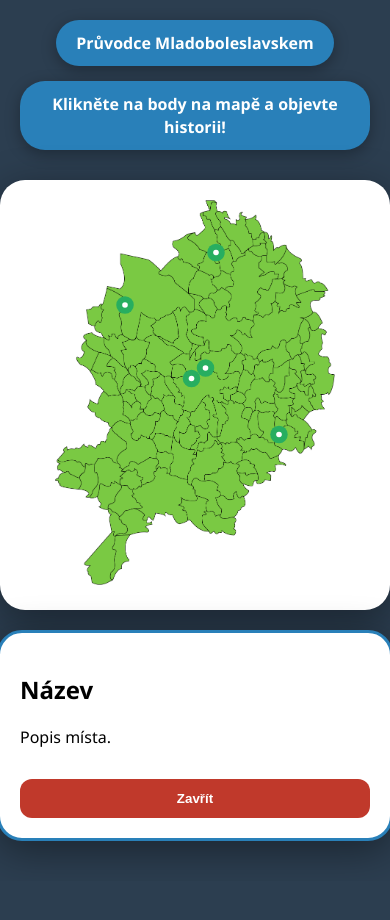
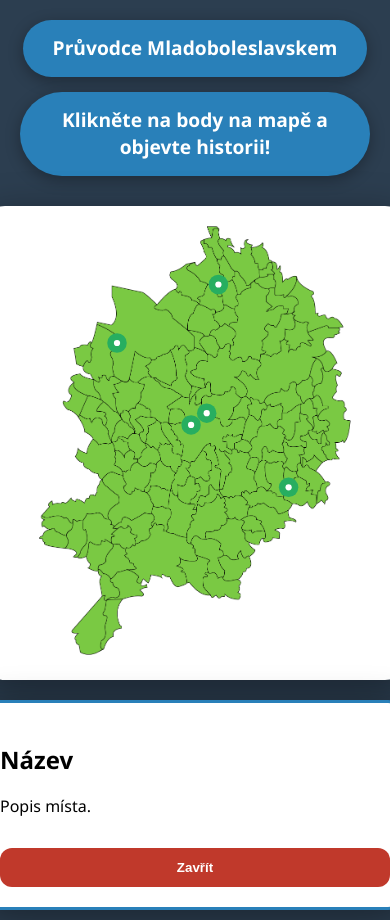
Before and after one commit to Vytroland/Interaktivn-mapa-Mladoboleslavska, a plain HTML site: page index.html in a window 390 px wide. Shown: the top 920 px of the page. Before the commit the page ends 881 px from the top, so only its background shows below. Drawn offline with Linux system fonts and the light colour scheme.

Commit message:
style.css

```diff
--- a/style.css
+++ b/style.css
@@ -1,6 +1,5 @@
-/* 1. GLOBÁLNÍ NASTAVENÍ */
 :root {
-    color-scheme: light;
+    color-scheme: light; /* Zabrání přebarvení v Dark Mode */
 }
 
 body {
@@ -14,13 +13,13 @@ body {
     min-height: 100vh;
 }
 
-/* 2. HLAVIČKA - Teď se řadí pod sebe (Nadpis -> Text) */
+/* HLAVIČKA - Panely pod sebou pro PC i Mobil */
 .top-header {
     display: flex;
-    flex-direction: column; /* Vynutí řazení pod sebou */
+    flex-direction: column;
     gap: 15px;
     padding: 20px;
-    align-items: center; /* Vycentruje bubliny */
+    align-items: center;
     width: 100%;
     box-sizing: border-box;
 }
@@ -32,10 +31,10 @@ body {
     border-radius: 50px;
     box-shadow: 0 4px 15px rgba(0,0,0,0.3);
     text-align: center;
-    width: fit-content; /* Bublina se roztáhne jen podle textu */
-    max-width: 90%;    /* Ale na mobilu nepřeteče displej */
-    min-height: auto;  /* Výška se přizpůsobí obsahu */
-    filter: none !important;
+    width: fit-content;
+    max-width: 90%;
+    min-height: auto;
+    filter: none !important; /* Pojistka barev */
 }
 
 .panel h1, .panel p {
@@ -45,16 +44,14 @@ body {
     line-height: 1.4;
 }
 
-/* 3. HLAVNÍ OBSAH (MAPA) */
 .main-content {
     position: relative;
     width: 100%;
     max-width: 1400px;
     display: flex;
-    flex-direction: column; /* Mapa bude pod bublinami */
+    flex-direction: column;
     align-items: center;
-    padding: 10px 20px 40px 20px;
-    box-sizing: border-box;
+    padding: 10px 20px;
 }
 
 .white-box {
@@ -69,11 +66,11 @@ body {
     max-width: 100%;
 }
 
-/* 4. BODY NA MAPĚ A MODALY */
+/* BODY NA MAPĚ */
 svg {
     width: 100%;
     height: auto;
-    filter: none !important;
+    filter: none !important; /* Důležité pro barvy na mobilu! */
 }
 
 .map-point { cursor: pointer; }
@@ -115,21 +112,7 @@ svg {
     font-weight: bold;
 }
 
-/* 5. RESPONSIVITA (MOBIL) */
 @media (max-width: 1200px) {
-    .info-overlay {
-        position: static;
-        width: 100%;
-        margin-top: 20px;
-    }
+    .info-overlay { position: static; width: 100%; margin-top: 20px; }
+    .double-layout { grid-template-columns: 1fr; width: 100%; }
 }
-
-@media (max-width: 480px) {
-    .panel {
-        padding: 12px 20px;
-        border-radius: 25px;
-    }
-    .panel h1, .panel p {
-        font-size: 1rem; /* Na mobilu text o malinko zmenšíme */
-    }
-}
```
